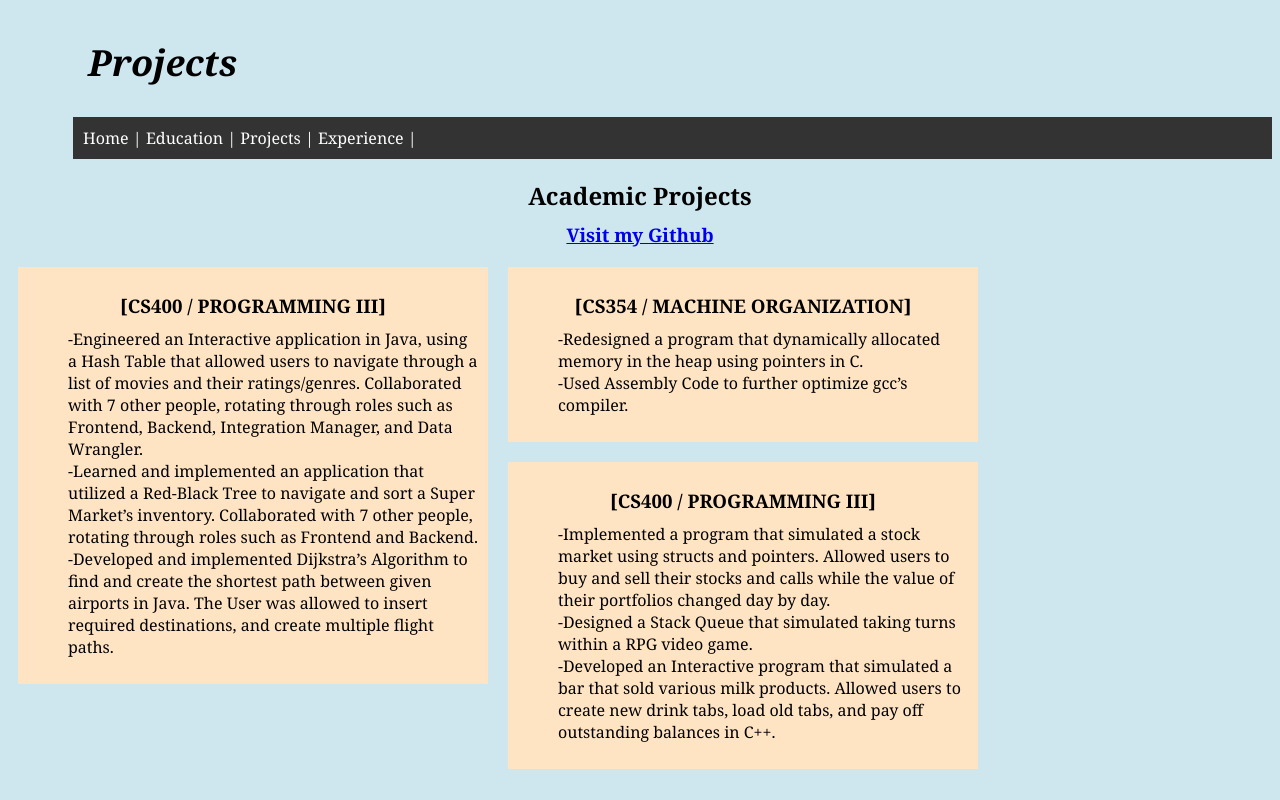
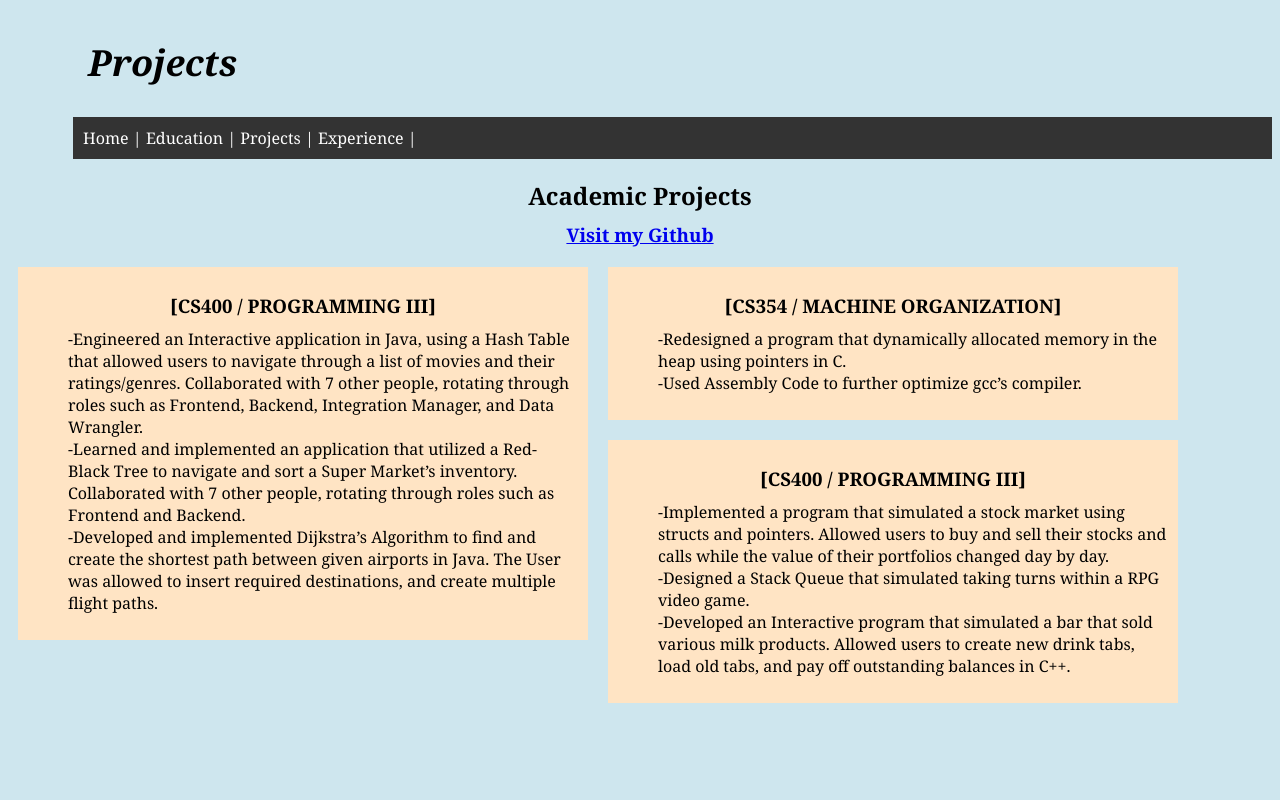
Before and after one commit to LeonardoA7/LeonardoA7.github.io, a plain HTML site: page projects.html in a window 1280 px wide. Drawn offline with Linux system fonts and the light colour scheme.

Commit message:
Add files via upload

```diff
--- a/styles.css
+++ b/styles.css
@@ -22,7 +22,7 @@
   .mart {
     background-color: bisque;
     padding: 10px;
-    width: 450px;
+    width: 550px;
     float: left;
     margin: 10px;
   }
```
Also changed, not shown: courses.html (+4 -0 lines).
